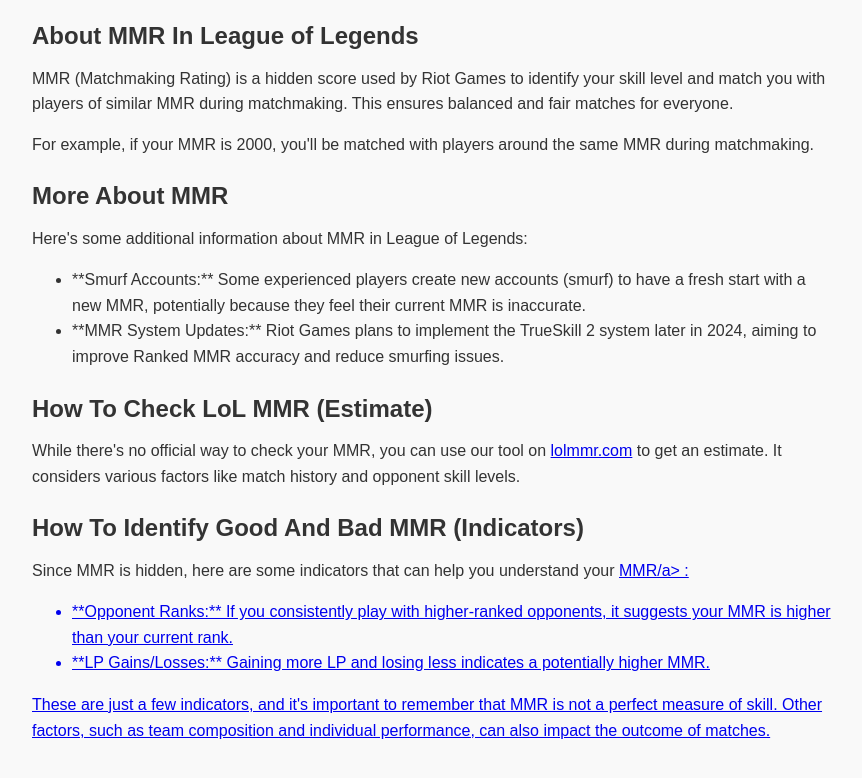
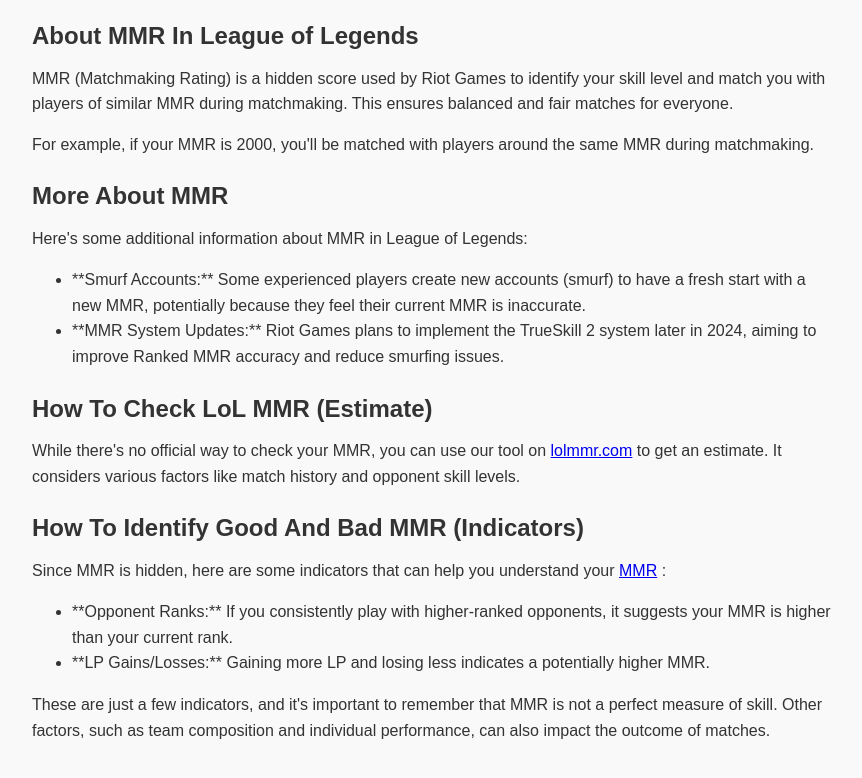
Before and after one commit to lolmmr/LOLMMRR, a plain HTML site: page index.html in a window 1280 px wide. Shown: the part 849-1627 px from the top of the page, without its empty margins (208-1070 px from the left). Drawn offline with Linux system fonts and the light colour scheme.

Commit message:
Update index.html

```diff
--- a/index.html
+++ b/index.html
@@ -79,7 +79,7 @@
             <p>While there's no official way to check your MMR, you can use our tool on <a href="https://lolmmr.com/">lolmmr.com</a> to get an estimate. It considers various factors like match history and opponent skill levels.</p>
 
             <h2>How To Identify Good And Bad MMR (Indicators)</h2>
-            <p>Since MMR is hidden, here are some indicators that can help you understand your <a href="https://lolmmr.github.io/lolmmr/">MMR/a> :</p>
+            <p>Since MMR is hidden, here are some indicators that can help you understand your <a href="https://lolmmr.github.io/lolmmr/">MMR</a> :</p>
             <ul>
                 <li>**Opponent Ranks:** If you consistently play with higher-ranked opponents, it suggests your MMR is higher than your current rank.</li>
                 <li>**LP Gains/Losses:** Gaining more LP and losing less indicates a potentially higher MMR.</li>
```
